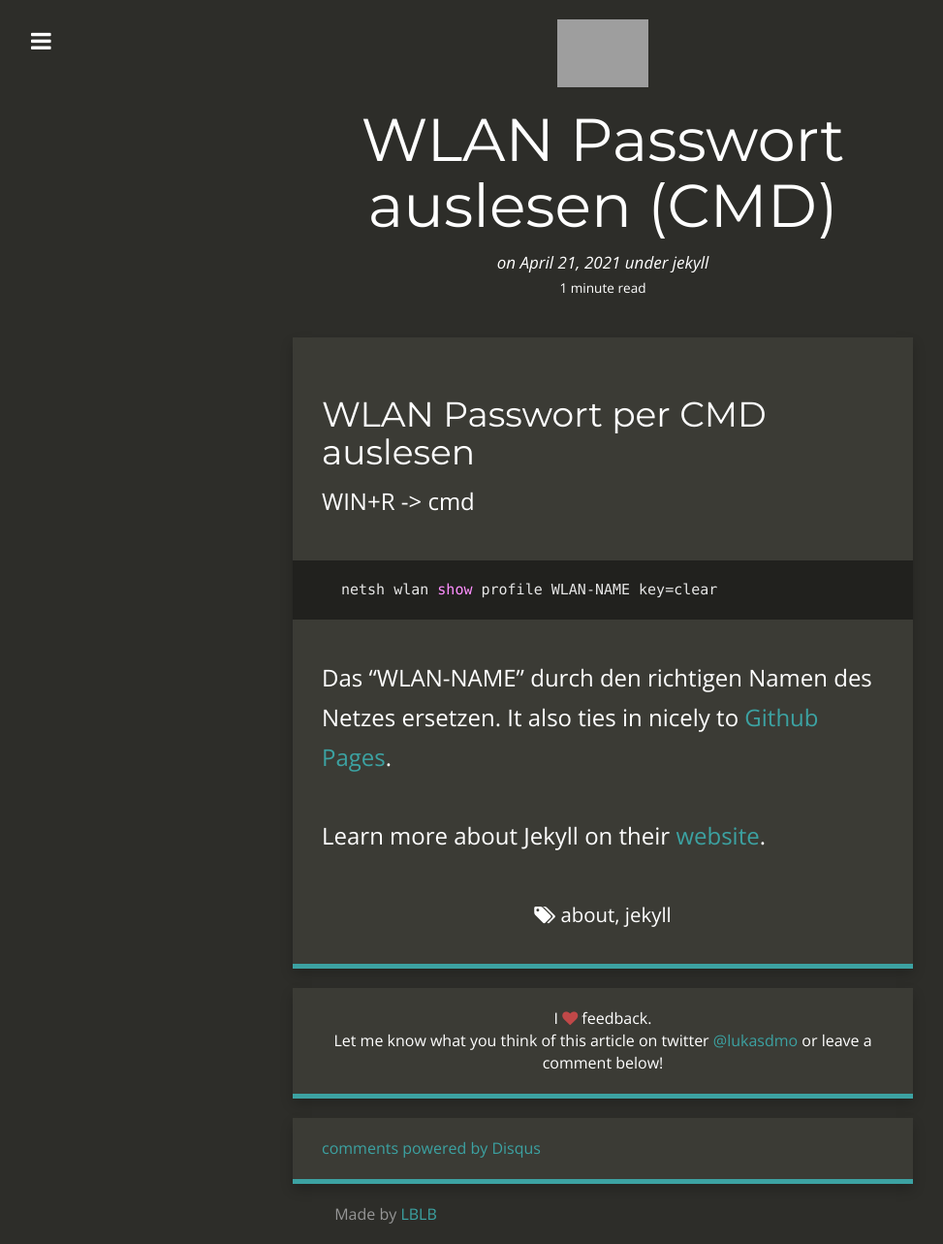
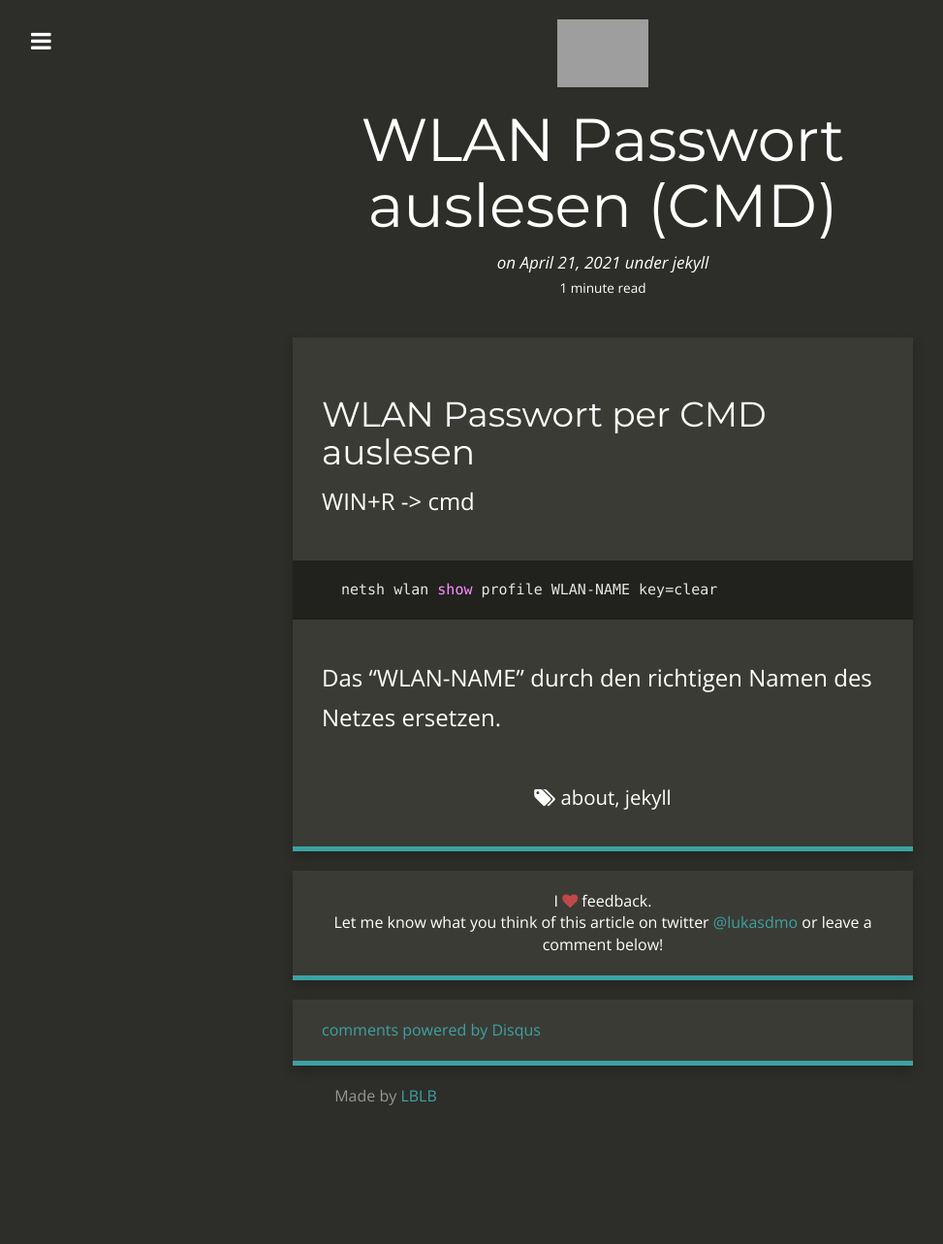
Before and after one commit to eski1337/lblb-it-ffd00, a Jekyll site: the page built from _posts/2014-06-09-so-what-is-jekyll.md, in a window 1280 px wide. Shown: the whole page at 97% size, without its empty margins (18-991 px from the left). Built offline with Jekyll 4.4.1, drawn with Linux system fonts in a browser that asks for light colours; nearby versions of some CDN libraries; comment, search, counter and statistics services are not loaded; after the commit the page ends 1162 px from its top, so only the background shows below that; grey boxes are pictures that could not be loaded.

Commit message:
2014-06-09-so-what-is-jekyll.md: changed

````diff
--- a/_posts/2014-06-09-so-what-is-jekyll.md
+++ b/_posts/2014-06-09-so-what-is-jekyll.md
@@ -17,6 +17,3 @@ WIN+R -> cmd
 netsh wlan show profile WLAN-NAME key=clear
 ```
 Das "WLAN-NAME" durch den richtigen Namen des Netzes ersetzen.
-It also ties in nicely to [Github Pages](https://pages.github.com/).
-
-Learn more about Jekyll on their [website](http://jekyllrb.com/).
````
